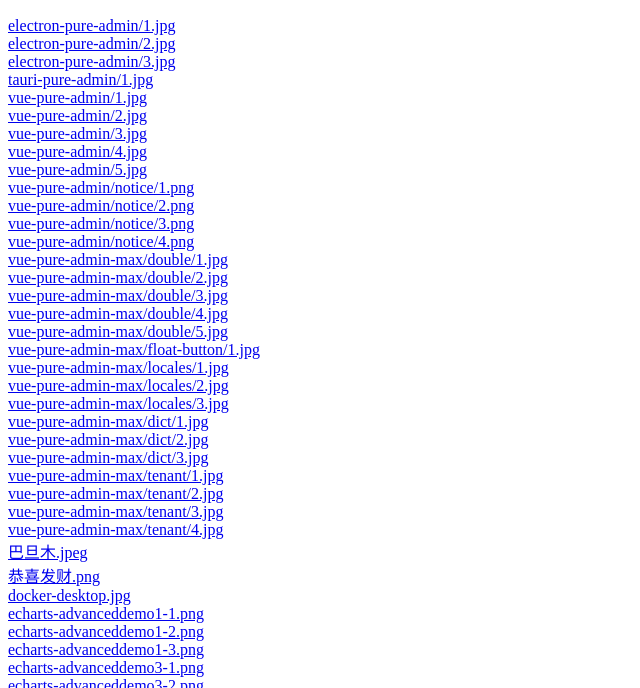
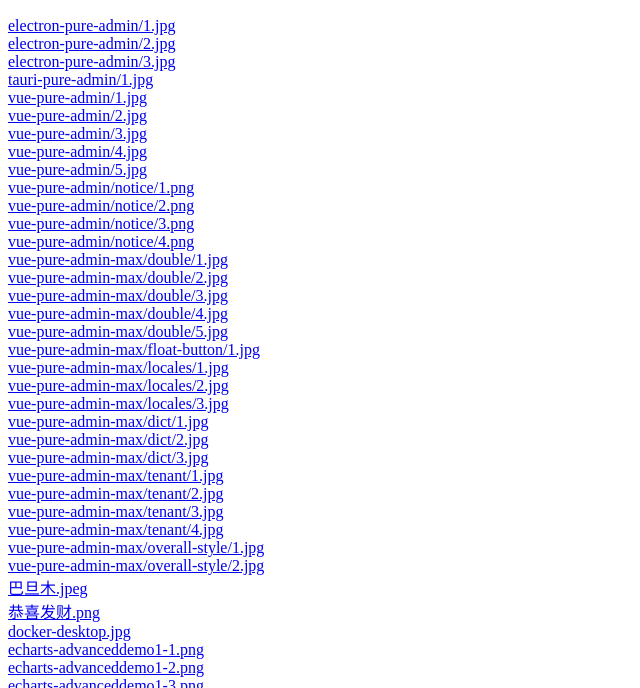
Before and after one commit to xiaoxian521/hyperlink, a plain HTML site: page index.html in a window 1280 px wide. Shown: the part 112-800 px from the top of the page, without its empty margins (0-640 px from the left). Drawn offline with Linux system fonts and the light colour scheme.

Commit message:
feat: add imgs

```diff
--- a/index.html
+++ b/index.html
@@ -44,6 +44,8 @@
 						"vue-pure-admin-max/tenant/2.jpg",
 						"vue-pure-admin-max/tenant/3.jpg",
 						"vue-pure-admin-max/tenant/4.jpg",
+						"vue-pure-admin-max/overall-style/1.jpg",
+						"vue-pure-admin-max/overall-style/2.jpg",
 						"巴旦木.jpeg",
 						"恭喜发财.png",
 						"docker-desktop.jpg",
```
Also changed, not shown: README.md, img/vue-pure-admin-max/overall-style/1.jpg (added), img/vue-pure-admin-max/overall-style/2.jpg (added).
